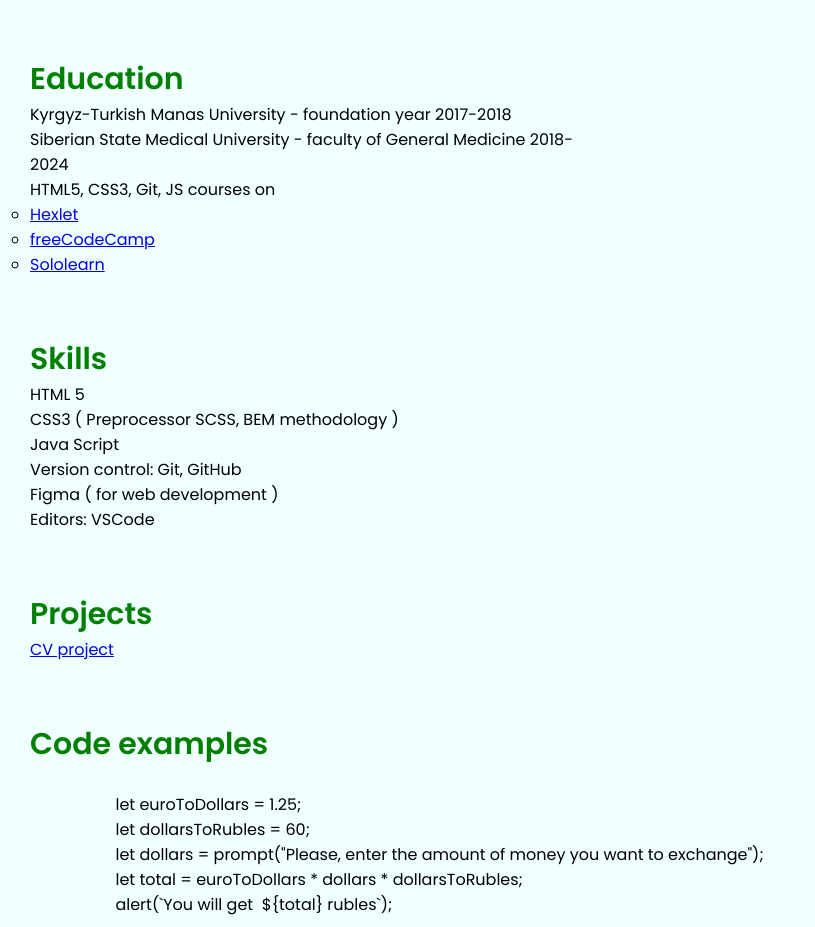
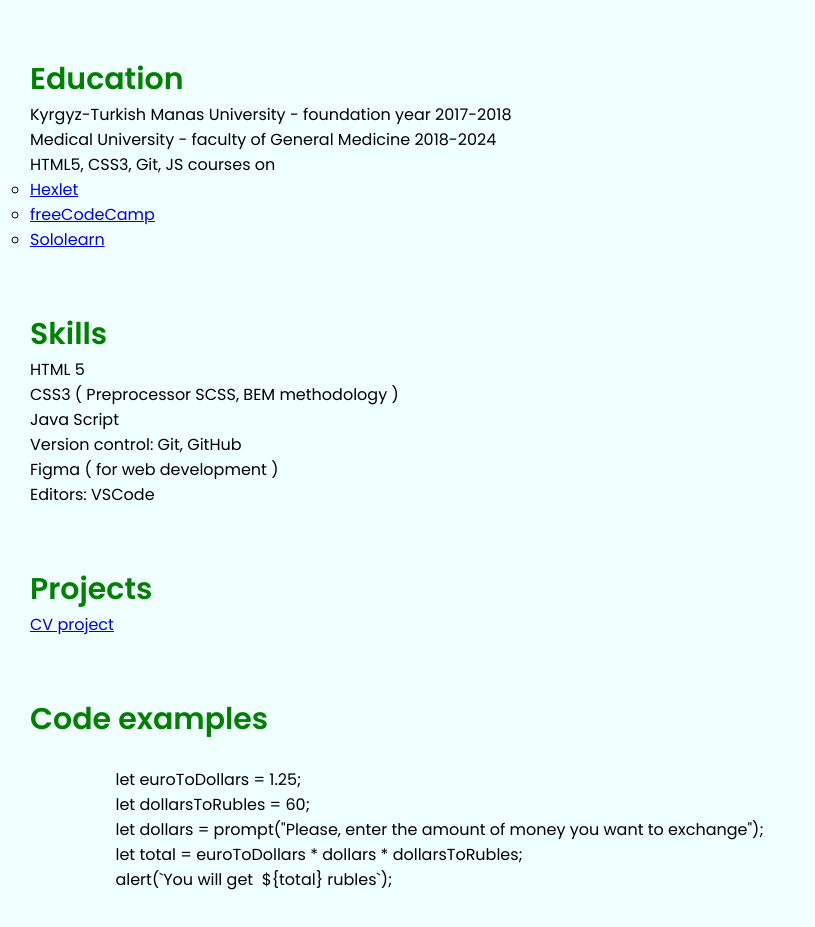
Before and after one commit to Sezim-Azemkulova/rsschool-cv, a plain HTML site: page index.html in a window 1280 px wide. Shown: the part 1123-2050 px from the top of the page, without its empty margins (0-815 px from the left). Drawn offline with Linux system fonts and the light colour scheme.

Commit message:
docs: added info

```diff
--- a/index.html
+++ b/index.html
@@ -65,7 +65,7 @@
             <h2>Education</h2>
             <p>Kyrgyz-Turkish Manas University
                 - foundation year 2017-2018</p>
-               <p> Siberian State Medical University
+               <p> Medical University
               - faculty of General Medicine 2018-2024 </p>
                <p>HTML5, CSS3, Git, JS courses on</p>
                <ul class="online-courses">
```
